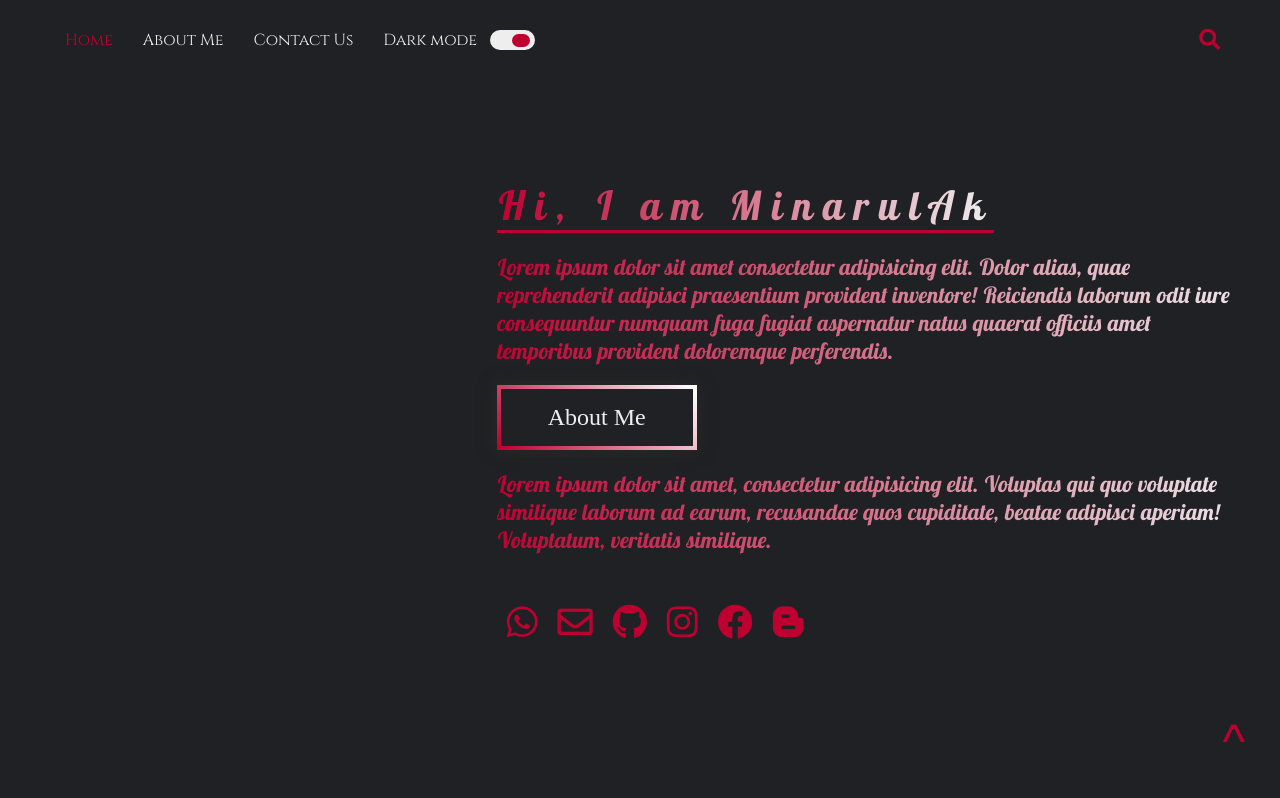
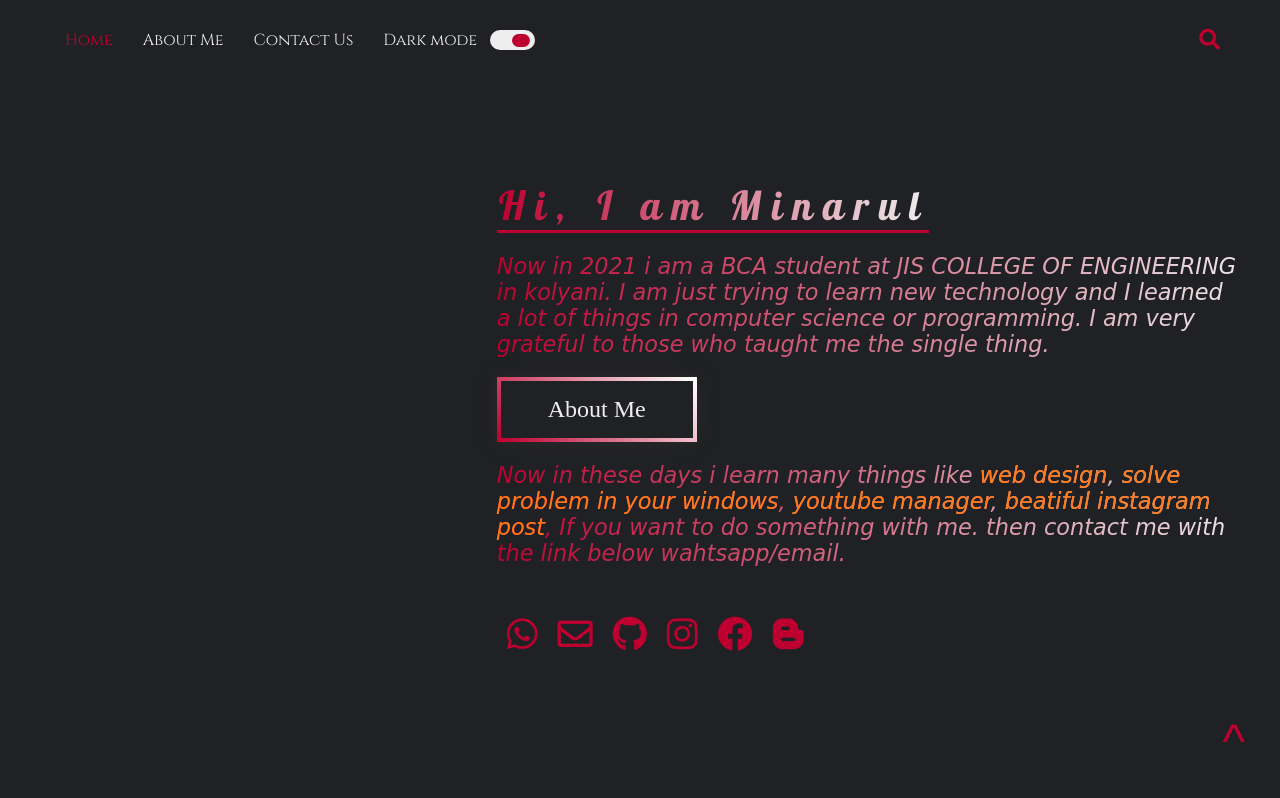
Before and after one commit to Minarulak9/Minarul-portfolio, a plain HTML site: page index.html in a window 1280 px wide. Shown: the top 798 px of the page. Drawn offline with Linux system fonts and the light colour scheme.

Commit message:
text corection

```diff
--- a/index.html
+++ b/index.html
@@ -47,10 +47,10 @@
              <!-- now empty -->
             </div>
             <div class="text">
-                <h2>Hi, I am MinarulAk</h2>
-                <p>Lorem ipsum dolor sit amet consectetur adipisicing elit. Dolor alias, quae reprehenderit adipisci praesentium provident inventore! Reiciendis laborum odit iure consequuntur numquam fuga fugiat aspernatur natus quaerat officiis amet temporibus provident doloremque perferendis.</p>
+                <h2>Hi, I am Minarul</h2>
+                <p>Now in 2021 i am a BCA student at JIS COLLEGE OF ENGINEERING in kolyani. I am just trying to learn new technology and I learned a lot of things in computer science or programming. I am very grateful to those who taught me the single thing. </p>
                 <a href="#about-me" class="btn-about">About Me</a>
-                <p>Lorem ipsum dolor sit amet, consectetur adipisicing elit. Voluptas qui quo voluptate similique laborum ad earum,  recusandae quos cupiditate, beatae adipisci aperiam! Voluptatum, veritatis similique.</p>
+                <p>Now in these days i learn many things like <span>web design</span>, <span>solve problem in your windows</span>, <span>youtube manager</span>, <span>beatiful instagram post</span>, If you want to do something with me. then contact me with the link below wahtsapp/email.</p>
                 <div class="social">
                     <a href="https://wa.link/v5coh7" target="_blank"><i class="fab fa-whatsapp"></i></a>
                     <a href="mailto:minarulak88@gmail.com" target="_blank"><i class="far fa-envelope"></i></a>
--- a/style.css
+++ b/style.css
@@ -260,10 +260,15 @@ header #nav .search .search-active{ /*activating search box */
     -webkit-background-clip: text;
     -webkit-text-fill-color: transparent;
     font-style: italic;
-    font-family: 'Lobster Two', cursive;
+    font-family:  cursive;
     font-size: 1.4rem;
     min-width: 300px;
     padding-right: 30px;
+}
+.head .text p span{
+    -webkit-background-clip: initial;
+    -webkit-text-fill-color: initial;
+    color: var(--secondary-color2);
 }
 .head .header-img{
     flex: 1;
```
